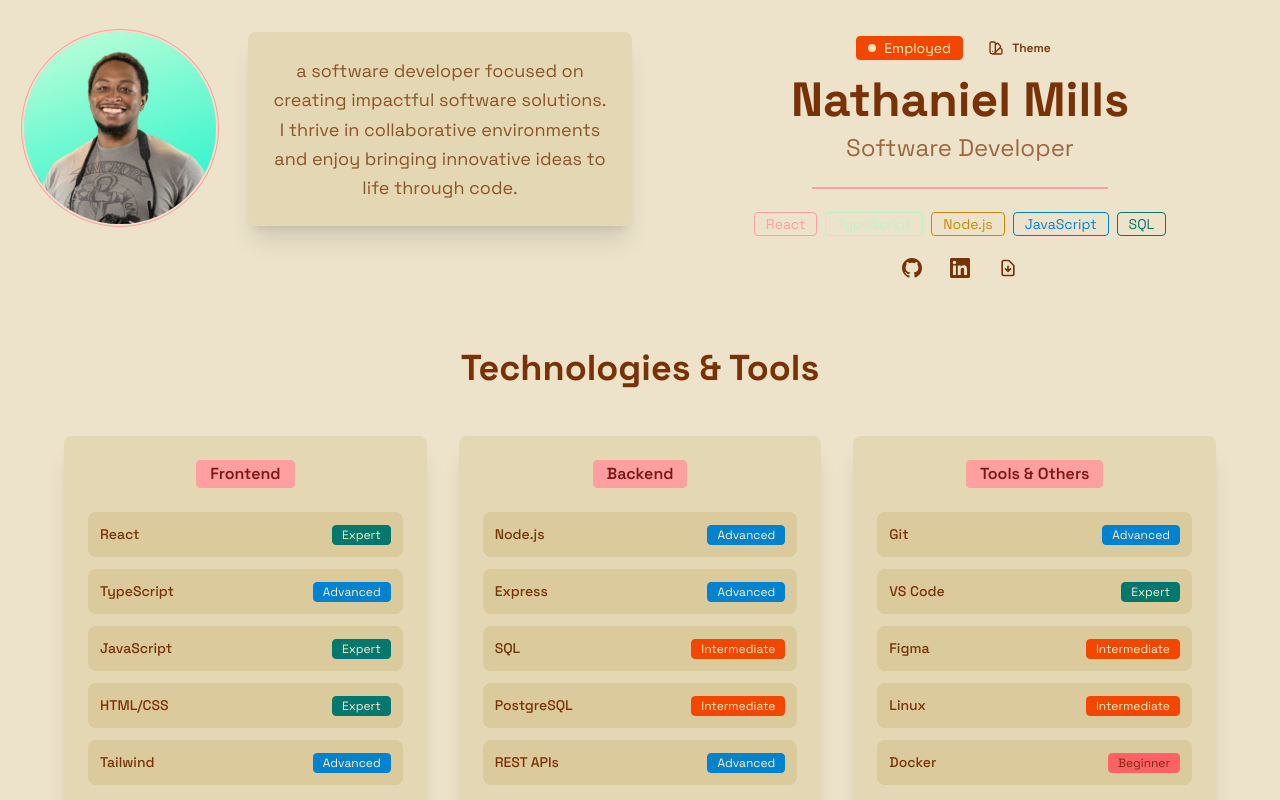
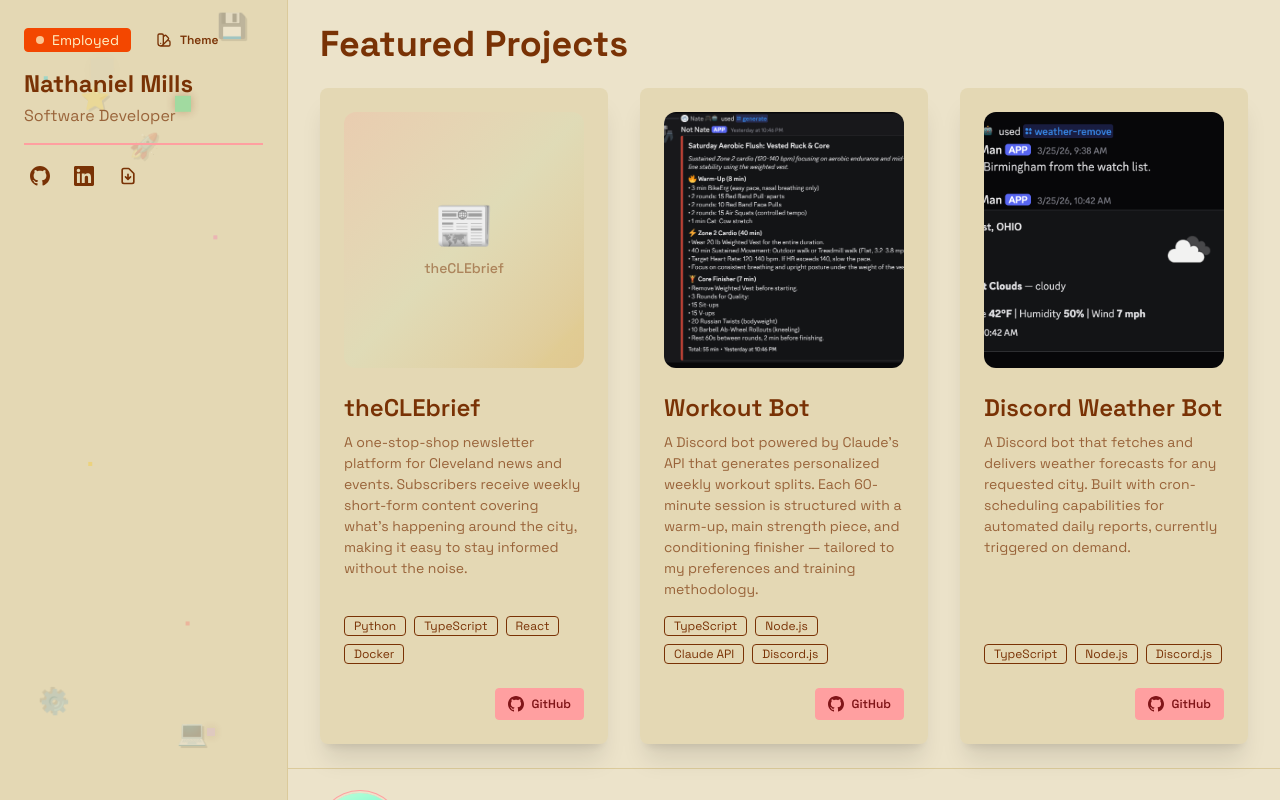
Before and after one commit to natemills018/natemills_portfolio, a React (Vite) app: page / in a window 1280 px wide. Shown: the top 800 px of the page. Built offline with nearby package versions, Linux system fonts and the light colour scheme.

Commit message:
Updates to layout

```diff
--- a/src/App.tsx
+++ b/src/App.tsx
@@ -1,14 +1,18 @@
 import "./App.css";
-import SkillsSection from "./Components/SkillsSection";
 import HeroSection from "./Components/HeroSection";
 import ProjectsSection from "./Components/ProjectsSection";
+import AboutSection from "./Components/AboutSection";
 
 function App() {
   return (
-    <div className="min-h-screen bg-base-100 text-base-content">
+    <div className="min-h-screen bg-base-100 text-base-content flex">
       <HeroSection />
-      <SkillsSection />
-      <ProjectsSection />
+      <div className="flex-1 flex flex-col min-h-screen overflow-y-auto">
+        <main className="flex-1">
+          <ProjectsSection />
+        </main>
+        <AboutSection />
+      </div>
     </div>
   );
 }
--- /dev/null
+++ b/src/Components/AboutSection.tsx
@@ -0,0 +1,19 @@
+function AboutSection() {
+  return (
+    <footer className="border-t border-base-300">
+      <div className="flex flex-col md:flex-row items-center gap-6 px-6 py-6 md:px-8">
+        <div className="avatar shrink-0">
+          <div className="w-20 rounded-full ring ring-primary ring-offset-base-100 ring-offset-2">
+            <img src="/images/200x200v2.png" alt="Nathaniel Mills" />
+          </div>
+        </div>
+
+        <p className="text-base-content/70 text-base leading-relaxed">
+          A software developer focused on creating impactful software solutions. I thrive in collaborative environments and enjoy bringing innovative ideas to life through code.
+        </p>
+      </div>
+    </footer>
+  );
+}
+
+export default AboutSection;
--- a/src/Components/HeroSection.tsx
+++ b/src/Components/HeroSection.tsx
@@ -3,27 +3,11 @@
 
 function HeroSection() {
   return (
-    <div className="flex flex-col items-center pt-8 text-center md:flex-row md:justify-between md:items-start relative max-w-7xl mx-auto px-6">
-      <PixelDecorations />
+    <aside className="w-72 shrink-0 h-screen sticky top-0 border-r border-base-300 bg-base-200 flex flex-col justify-between p-6">
+      <div>
+        <PixelDecorations />
 
-      <div className="avatar">
-        <div className="w-32 md:w-48 rounded-full ring ring-primary ring-offset-base-100 ring-offset-2 transition-transform duration-300 hover:scale-105">
-          <img src="/images/200x200v2.png" alt="Nathaniel Mills" />
-        </div>
-      </div>
-
-      <div className="mt-6 md:mt-0 md:ml-8 md:max-w-sm">
-        <div className="card bg-base-200 shadow-xl">
-          <div className="card-body">
-            <p className="text-base-content/80 text-lg leading-relaxed">
-              a software developer focused on creating impactful software solutions. I thrive in collaborative environments and enjoy bringing innovative ideas to life through code.
-            </p>
-          </div>
-        </div>
-      </div>
-
-      <div className="mt-8 md:mt-0 md:ml-8 md:flex-1 text-center">
-        <div className="flex items-center justify-center gap-3 mb-3">
+        <div className="flex items-center gap-3 mb-3">
           <div className="badge badge-warning gap-2">
             <div className="w-2 h-2 bg-warning-content rounded-full animate-pulse"></div>
             Employed
@@ -31,41 +15,33 @@
           <ThemeSelector />
         </div>
 
-        <h1 className="text-3xl font-bold md:text-5xl text-base-content">
+        <h1 className="text-2xl font-bold text-base-content">
           Nathaniel Mills
         </h1>
-        <h2 className="text-xl md:text-2xl mt-2 text-base-content/70">
+        <h2 className="text-base mt-1 text-base-content/70">
           Software Developer
         </h2>
-        <div className="divider divider-primary w-1/2 mx-auto"></div>
+        <div className="divider divider-primary my-2"></div>
 
-        <div className="flex flex-wrap justify-center gap-2 mt-4">
-          <span className="badge badge-primary badge-outline">React</span>
-          <span className="badge badge-secondary badge-outline">TypeScript</span>
-          <span className="badge badge-accent badge-outline">Node.js</span>
-          <span className="badge badge-info badge-outline">JavaScript</span>
-          <span className="badge badge-success badge-outline">SQL</span>
-        </div>
-
-        <div className="flex justify-center gap-4 mt-4">
-          <a href="https://github.com/natemills018" target="_blank" rel="noopener noreferrer" className="btn btn-circle btn-ghost btn-sm tooltip" data-tip="GitHub">
+        <div className="flex gap-3">
+          <a href="https://github.com/natemills018" target="_blank" rel="noopener noreferrer" className="btn btn-circle btn-ghost btn-sm tooltip tooltip-right" data-tip="GitHub">
             <svg className="w-5 h-5" fill="currentColor" viewBox="0 0 24 24">
               <path d="M12 0c-6.626 0-12 5.373-12 12 0 5.302 3.438 9.8 8.207 11.387.599.111.793-.261.793-.577v-2.234c-3.338.726-4.033-1.416-4.033-1.416-.546-1.387-1.333-1.756-1.333-1.756-1.089-.745.083-.729.083-.729 1.205.084 1.839 1.237 1.839 1.237 1.07 1.834 2.807 1.304 3.492.997.107-.775.418-1.305.762-1.604-2.665-.305-5.467-1.334-5.467-5.931 0-1.311.469-2.381 1.236-3.221-.124-.303-.535-1.524.117-3.176 0 0 1.008-.322 3.301 1.23.957-.266 1.983-.399 3.003-.404 1.02.005 2.047.138 3.006.404 2.291-1.552 3.297-1.23 3.297-1.23.653 1.653.242 2.874.118 3.176.77.84 1.235 1.911 1.235 3.221 0 4.609-2.807 5.624-5.479 5.921.43.372.823 1.102.823 2.222v3.293c0 .319.192.694.801.576 4.765-1.589 8.199-6.086 8.199-11.386 0-6.627-5.373-12-12-12z"/>
             </svg>
           </a>
-          <a href="https://linkedin.com/in/nathaniel-mills-bb1345148" target="_blank" rel="noopener noreferrer" className="btn btn-circle btn-ghost btn-sm tooltip" data-tip="LinkedIn">
+          <a href="https://linkedin.com/in/nathaniel-mills-bb1345148" target="_blank" rel="noopener noreferrer" className="btn btn-circle btn-ghost btn-sm tooltip tooltip-right" data-tip="LinkedIn">
             <svg className="w-5 h-5" fill="currentColor" viewBox="0 0 24 24">
               <path d="M20.447 20.452h-3.554v-5.569c0-1.328-.027-3.037-1.852-3.037-1.853 0-2.136 1.445-2.136 2.939v5.667H9.351V9h3.414v1.561h.046c.477-.9 1.637-1.85 3.37-1.85 3.601 0 4.267 2.37 4.267 5.455v6.286zM5.337 7.433c-1.144 0-2.063-.926-2.063-2.065 0-1.138.92-2.063 2.063-2.063 1.14 0 2.064.925 2.064 2.063 0 1.139-.925 2.065-2.064 2.065zm1.782 13.019H3.555V9h3.564v11.452zM22.225 0H1.771C.792 0 0 .774 0 1.729v20.542C0 23.227.792 24 1.771 24h20.451C23.2 24 24 23.227 24 22.271V1.729C24 .774 23.2 0 22.222 0h.003z"/>
             </svg>
           </a>
-          <a href="/images/Nate Mills Resume 2025_1.pdf" target="_blank" rel="noopener noreferrer" className="btn btn-circle btn-ghost btn-sm tooltip" data-tip="Resume">
+          <a href="/images/Nate Mills Resume 2025_1.pdf" target="_blank" rel="noopener noreferrer" className="btn btn-circle btn-ghost btn-sm tooltip tooltip-right" data-tip="Resume">
             <svg className="w-5 h-5" fill="none" stroke="currentColor" viewBox="0 0 24 24">
               <path strokeLinecap="round" strokeLinejoin="round" strokeWidth={2} d="M12 10v6m0 0l-3-3m3 3l3-3m2 8H7a2 2 0 01-2-2V5a2 2 0 012-2h5.586a1 1 0 01.707.293l5.414 5.414a1 1 0 01.293.707V19a2 2 0 01-2 2z" />
             </svg>
           </a>
         </div>
       </div>
-    </div>
+    </aside>
   );
 }
 
--- a/src/Components/ProjectsSection.tsx
+++ b/src/Components/ProjectsSection.tsx
@@ -52,9 +52,9 @@
 
 function ProjectsSection() {
   return (
-    <section className="px-6 py-16 md:px-12">
-      <div className="max-w-6xl mx-auto">
-        <h2 className="text-3xl font-bold text-center md:text-4xl mb-12 text-base-content">
+    <section className="px-6 py-6 md:px-8">
+      <div>
+        <h2 className="text-3xl font-bold md:text-4xl mb-6 text-base-content">
           Featured Projects
         </h2>
         <div className="grid grid-cols-1 md:grid-cols-2 lg:grid-cols-3 gap-8">
```
Also changed, not shown: 1 other file (tests, documents, lock files or other folders).
